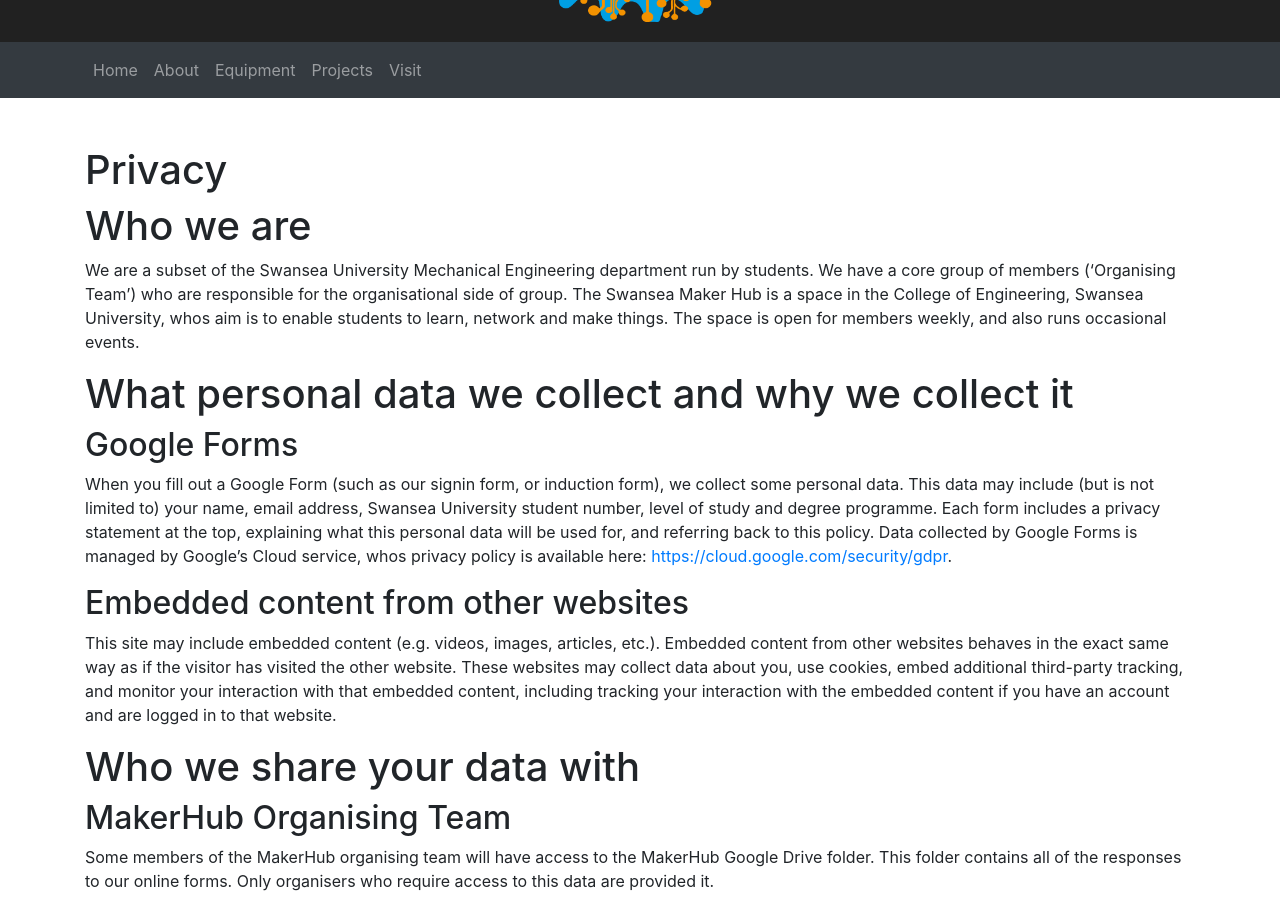
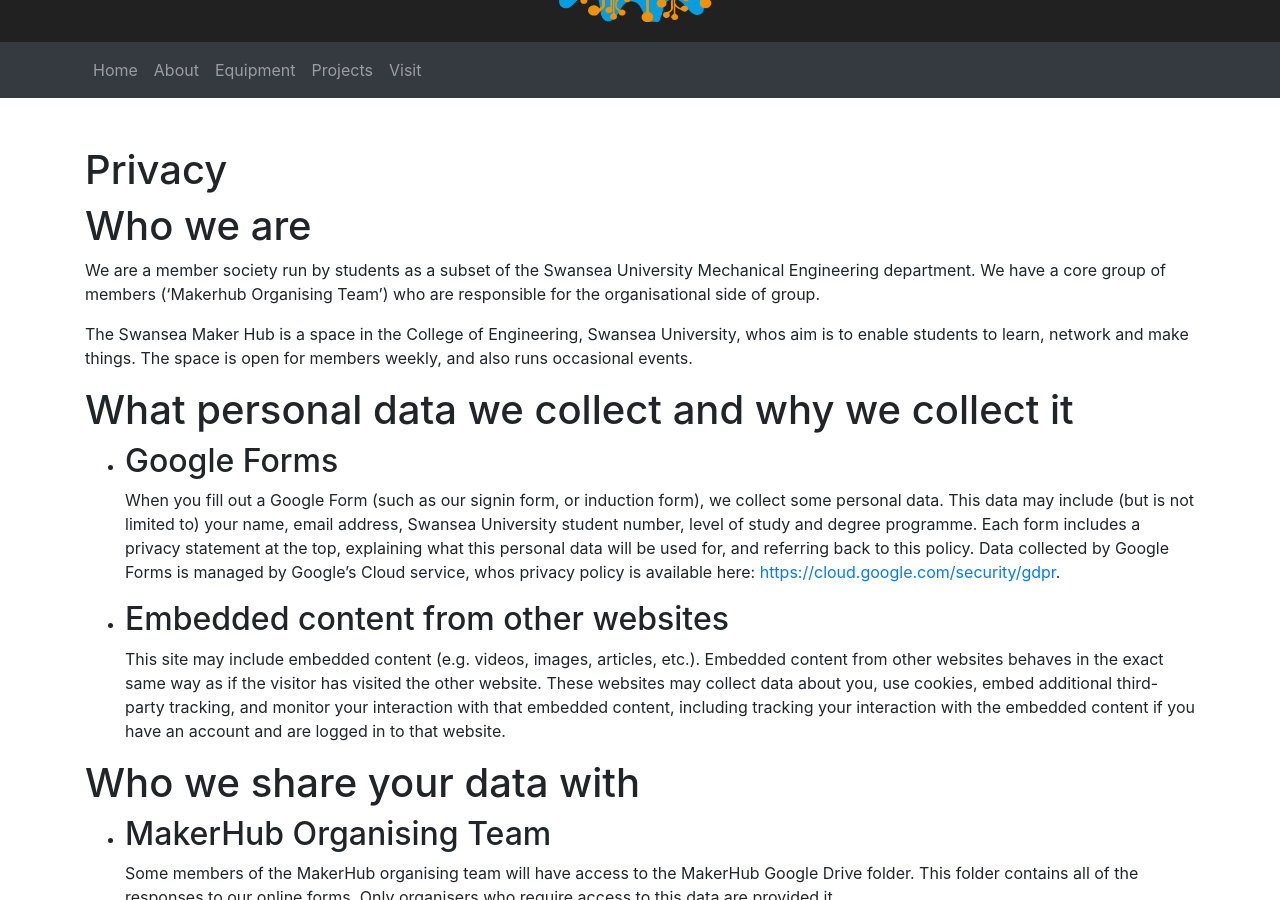
Before and after one commit to pe5er/swanseamakerhub, a Jekyll site: the page built from privacy.md, in a window 1280 px wide and 900 px high, scrolled down 358 px. Built offline with Jekyll 4.4.1, drawn with Linux system fonts in a browser that asks for light colours; our own code applies the rules of GitHub Pages for plain Markdown files.

Commit message:
Update privacy.md

```diff
--- a/privacy.md
+++ b/privacy.md
@@ -3,21 +3,22 @@ title: Privacy
 ---
 
 # Who we are
-We are a subset of the Swansea University Mechanical Engineering department run by students. We have a core group of members ('Organising Team') who are responsible for the organisational side of group.
+We are a member society run by students as a subset of the Swansea University Mechanical Engineering department. We have a core group of members ('Makerhub Organising Team') who are responsible for the organisational side of group.
+
 The Swansea Maker Hub is a space in the College of Engineering, Swansea University, whos aim is to enable students to learn, network and make things. The space is open for members weekly, and also runs occasional events.
 
 # What personal data we collect and why we collect it
-## Google Forms
+* ## Google Forms
 When you fill out a Google Form (such as our signin form, or induction form), we collect some personal data. This data may include (but is not limited to) your name, email address, Swansea University student number, level of study and degree programme.
 Each form includes a privacy statement at the top, explaining what this personal data will be used for, and referring back to this policy.
 Data collected by Google Forms is managed by Google's Cloud service, whos privacy policy is available here: [https://cloud.google.com/security/gdpr](https://cloud.google.com/security/gdpr).
 
-## Embedded content from other websites
+* ## Embedded content from other websites
 This site may include embedded content (e.g. videos, images, articles, etc.). Embedded content from other websites behaves in the exact same way as if the visitor has visited the other website.
 These websites may collect data about you, use cookies, embed additional third-party tracking, and monitor your interaction with that embedded content, including tracking your interaction with the embedded content if you have an account and are logged in to that website.
 
 # Who we share your data with
-## MakerHub Organising Team
+* ## MakerHub Organising Team
 Some members of the MakerHub organising team will have access to the MakerHub Google Drive folder. This folder contains all of the responses to our online forms. Only organisers who require access to this data are provided it.
 
 # What rights you have over your data
@@ -27,16 +28,16 @@ If you have provided us with your personal data, you can request to receive an e
 Your personal data is not sent to any 3rd party
 
 # Additional information
-## How we protect your data
+* ## How we protect your data
 The only people with access to your data are members of the Makerhub Organsing Team.
 
-## What data breach procedures we have in place
+* ## What data breach procedures we have in place
 In the unlikely event of a breach of this information, our first cause of action would be to investigate the breach and secure our Google Drive account. This action would provide a good line of defence against an intruder who were to deliberately breach our account. We would send out an email to every person we hold personal data for, notifying them that a breach had occured.
 
-## What third parties we receive data from
+* ## What third parties we receive data from
 We don't recieve any data about you from 3rd parties
 
-## Industry regulatory disclosure requirements
+* ## Industry regulatory disclosure requirements
 We are subject to the GDPR regulations. This means that when you provide us with your personal information, you must agree to our privacy policy before doing so. We are also required by law to notify every user if a data breach were to occur, within 72 hours. As mentioned earlier in this document, users are entitled to know what we do with their personal data, and to request a copy of their personal data. We have a system in place for this an aim to answer such a request within 48 hours. Users also have a 'right to be forgotten', by which they can request to have all of their personal data deleted from this site. We would aim to answer such a request within 48 hours.
 
 If you have any questions about this document or would like to submit a GDPR request please contact the [Makerhub Organising Team](https://swanseamakerhub.co.uk/contact)
```
